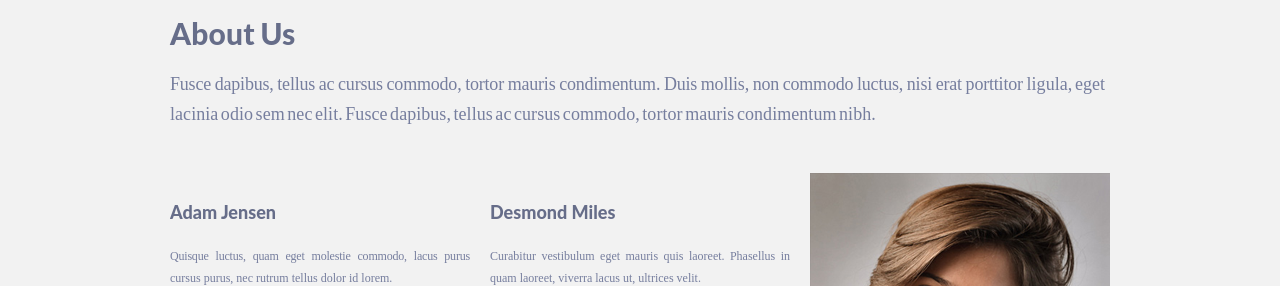
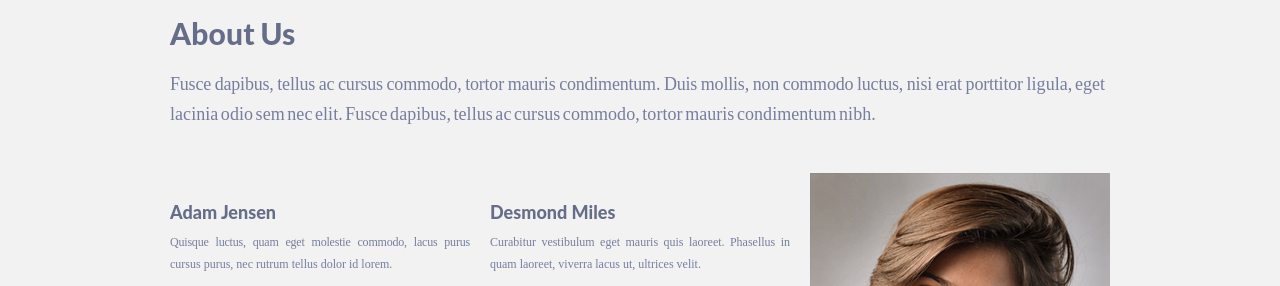
Before and after one commit to egoreq294/singolo, a plain HTML site: page index.html in a window 1280 px wide. Shown: the part 2109-2395 px from the top of the page. Drawn offline with nearby package versions, Linux system fonts and the light colour scheme; a web font is replaced by a local one.

Commit message:
feat: fix about us h3

```diff
--- a/style.css
+++ b/style.css
@@ -352,7 +352,6 @@
 }
 .about_us--flex div h3{
     width: 300px;
-    height: 32px;
     padding-top: 14px;
     font-size: 18px;
     line-height: 18px;
@@ -372,6 +371,7 @@
     font-family: "Lato Regular";
     text-align: justify;
     word-spacing: normal;
+    overflow: hidden;
 }
 .about_us--social_networks{
 
```
